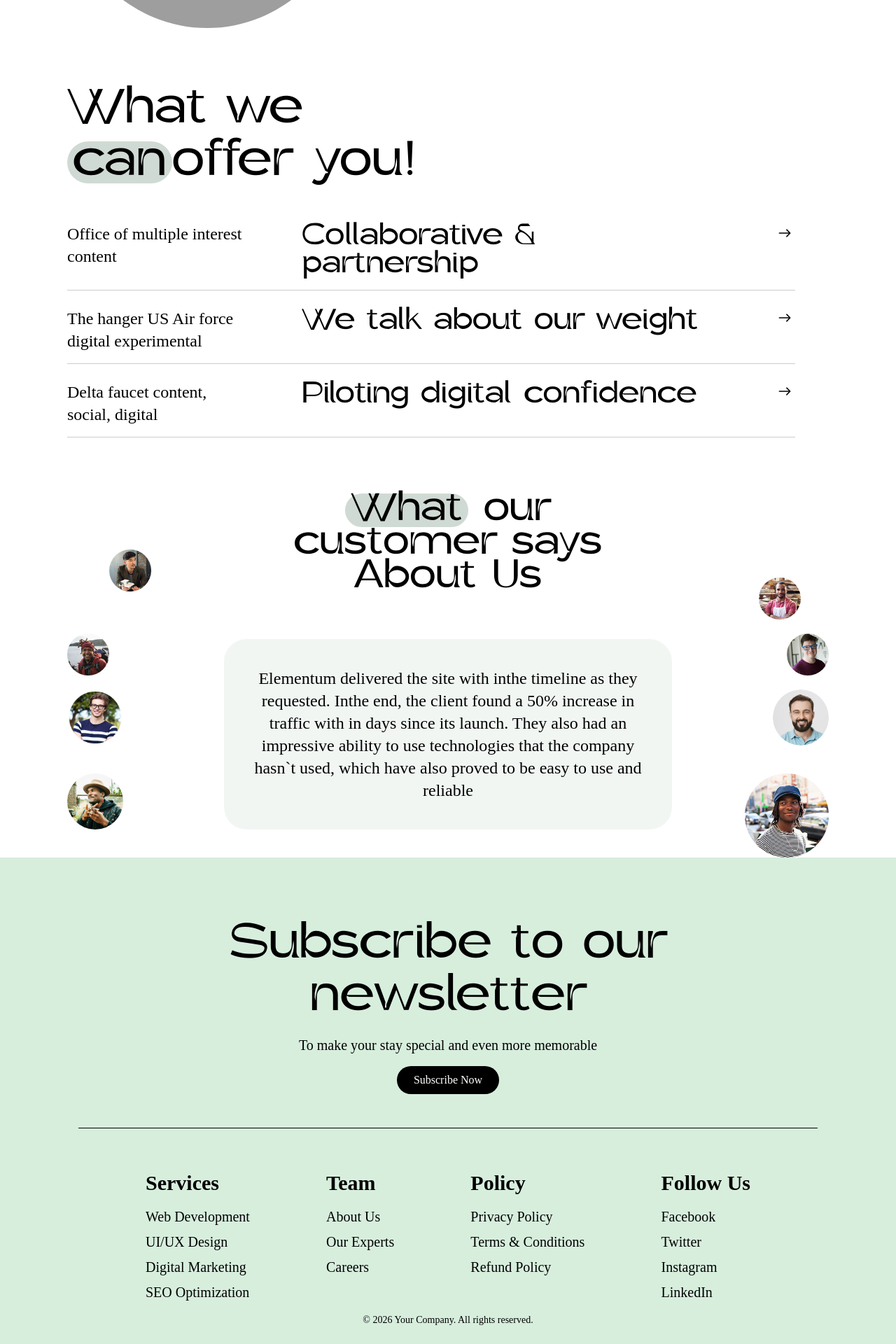
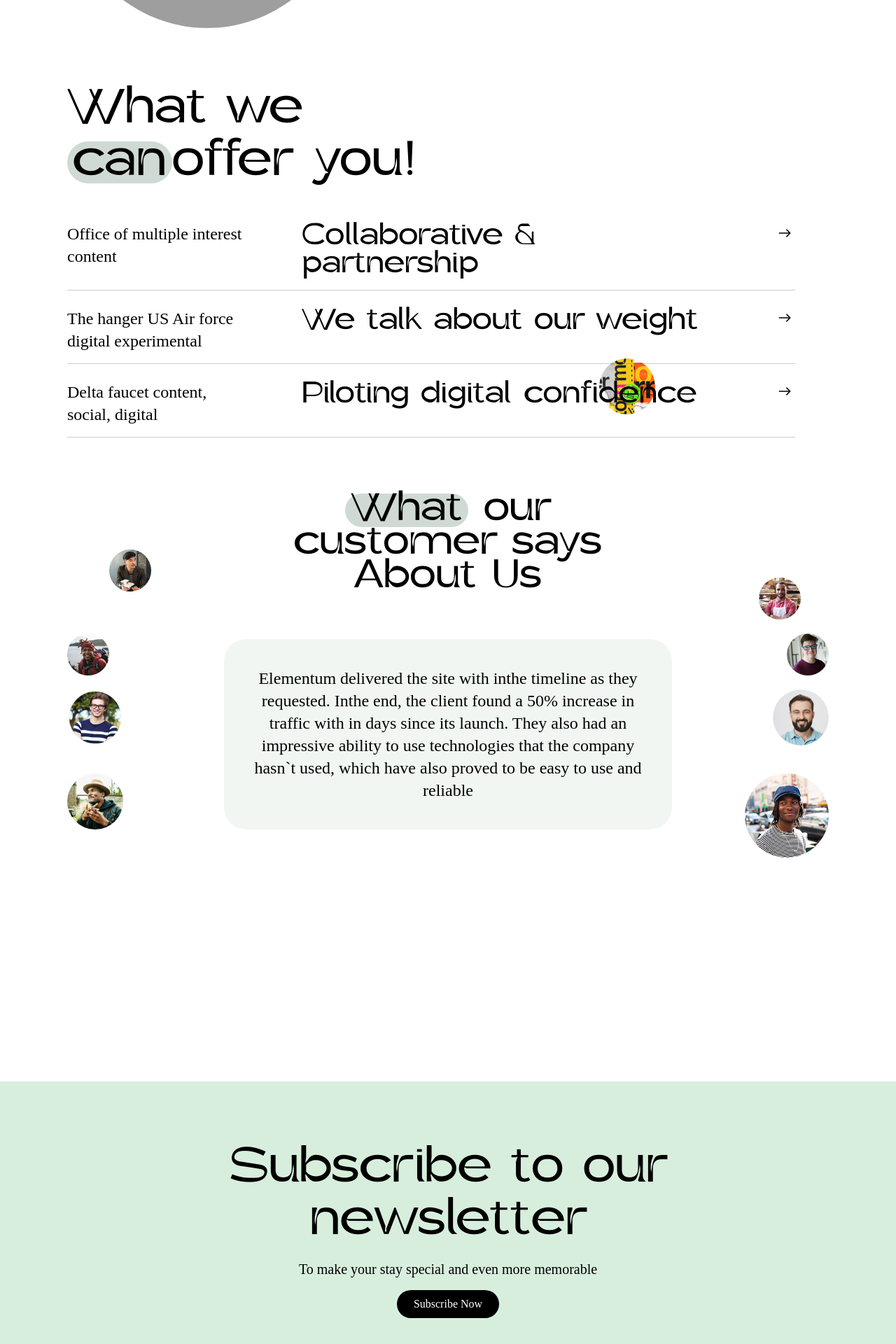
Before and after one commit to gokarnashrestha123/third-project, a React (Vite) app: page / in a window 1280 px wide. Shown: the part 1760-3680 px from the top of the page at 70% size. Built offline with nearby package versions, Linux system fonts and the light colour scheme; grey boxes are pictures that could not be loaded; a web font is replaced by a local one.

Commit message:
changing

```diff
--- a/src/components/Footer.jsx
+++ b/src/components/Footer.jsx
@@ -8,8 +8,7 @@ const Footer = () => {
     >
       <footer
         className="relative
-          mx-auto
-          px-4 flex flex-col justify-center "
+        flex flex-col justify-center "
       >
         {/* Newsletter Section */}
         <div className="flex flex-col justify-center items-center">
--- a/src/components/Services.jsx
+++ b/src/components/Services.jsx
@@ -23,7 +23,7 @@ const Services = () => {
     <SectionContainer>
       <div
         className="
-          max-w-150 tablet:max-w-200 laptop:max-w-260 desktop:max-w-400
+          max-w-150 tablet:max-w-200 laptop:max-w-260 desktop:max-w-400 relative
         "
       >
         {/* Heading */}
--- a/src/components/Testimonials.jsx
+++ b/src/components/Testimonials.jsx
@@ -13,9 +13,7 @@ const Testimonials = () => {
   return (
     <SectionContainer>
       <div
-        className="
-          relative
-        "
+        className=" relative h-screen"
       >
         {/* Text */}
         <div className="flex flex-col items-center laptop:gap-16 desktop:gap-24 gap-6 tablet:gap-10">
```
